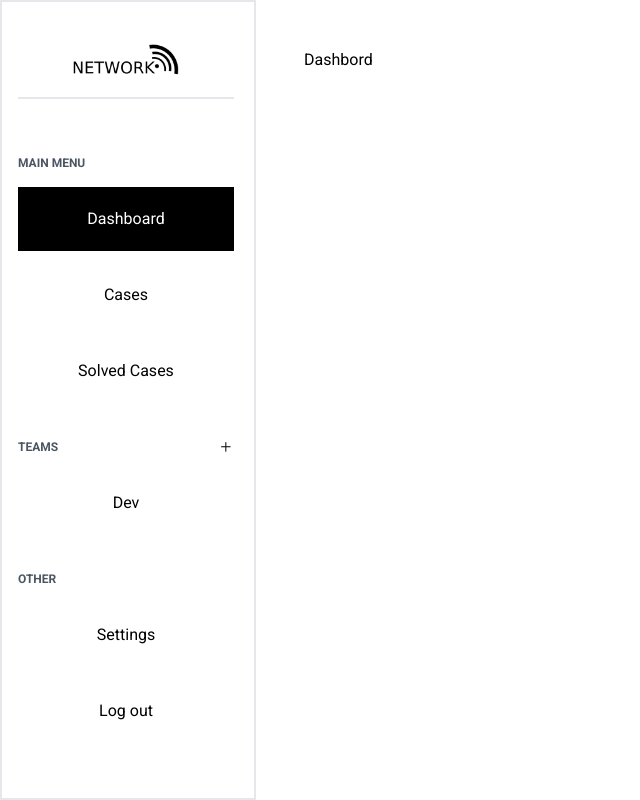
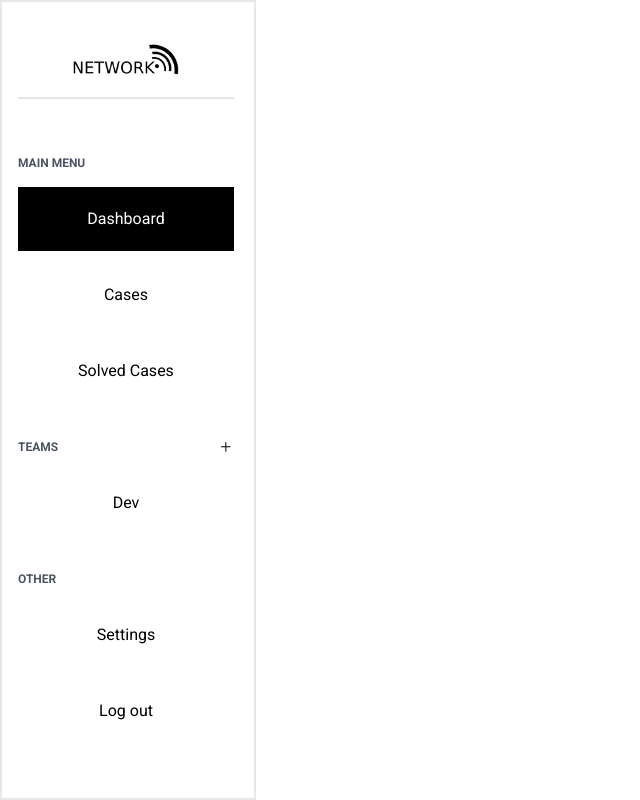
Before and after one commit to JereD1/The-Network, a React (Vite) app: page /dashboard in a window 1280 px wide. Shown: the whole page, without its empty margins (0-640 px from the left). Built offline with nearby package versions, Linux system fonts and the light colour scheme; no server answers; sample sign-in values are in the browser's storage.

Commit message:
Commiting to merge with main

```diff
--- a/package.json
+++ b/package.json
@@ -14,7 +14,8 @@
     "react": "^18.3.1",
     "react-dom": "^18.3.1",
     "react-icons": "^5.3.0",
-    "react-router-dom": "^6.26.2"
+    "react-router-dom": "^6.26.2",
+    "remix": "^2.12.1"
   },
   "devDependencies": {
     "@eslint/js": "^9.9.0",
--- a/src/components/Dasboard.jsx
+++ b/src/components/Dasboard.jsx
@@ -3,7 +3,9 @@ import React from 'react'
 const Dasboard = () => {
   return (
     <div>
-      Dashbord
+      <div>
+
+      </div>
     </div>
   )
 }
```
Also changed, not shown: 1 other file (tests, documents, lock files or other folders).
